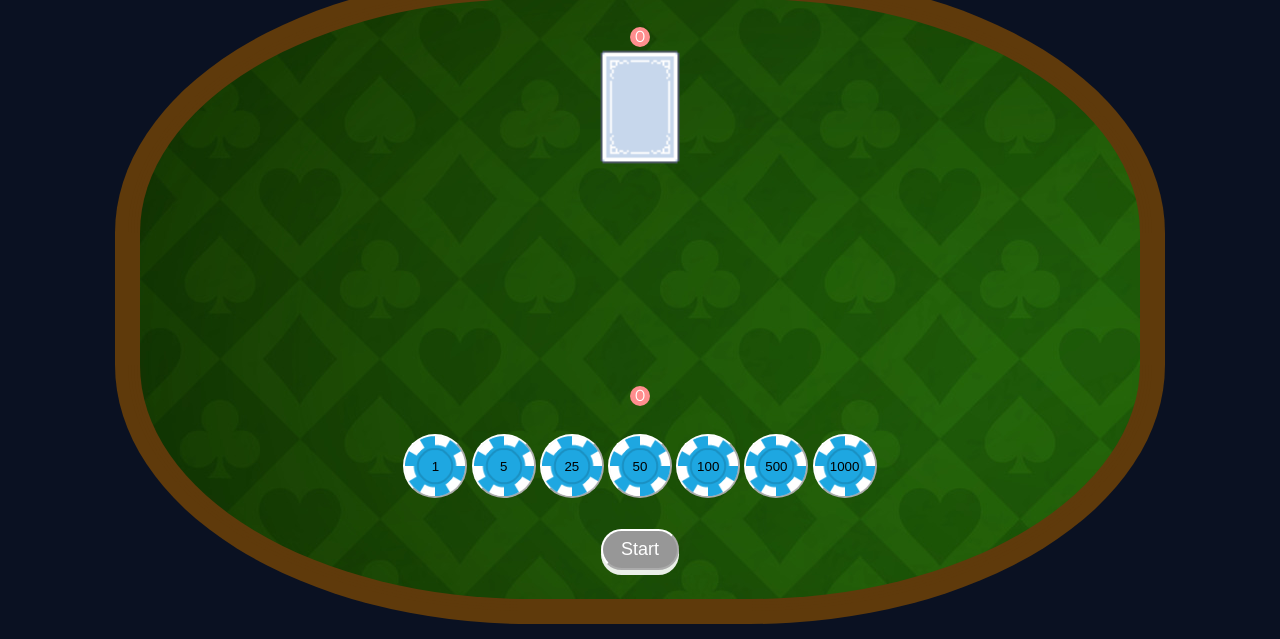
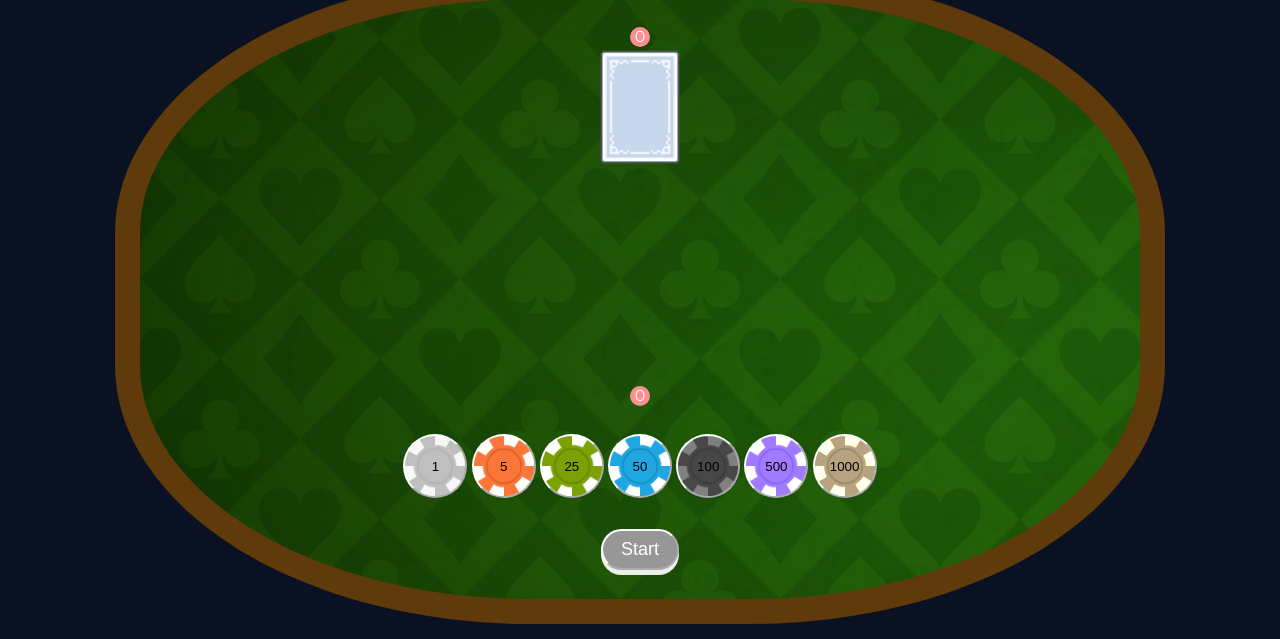
Before and after one commit to cda34-24-01/blackjack, a PHP site: page /table in a window 1280 px wide. Shown: the part 161-800 px from the top of the page. Run offline with PHP 8.4, Linux system fonts and the light colour scheme; the visitor is signed in with stand-in values (Sample User, id 1); data that the repository does not hold is empty.

Commit message:
cherching final issues

```diff
--- a/public/css/table.css
+++ b/public/css/table.css
@@ -96,6 +96,34 @@ nav img {
 .money_btn button img {
   background-size: cover;
   width: 100%;
+}
+
+.money_btn :nth-child(1) img {
+  filter: grayscale(10) opacity(0.5);
+}
+
+.money_btn :nth-child(2) img {
+  filter: hue-rotate(181deg);
+}
+
+.money_btn :nth-child(3) img {
+  filter: hue-rotate(241deg);
+}
+
+.money_btn :nth-child(4) img {
+  filter: hue-rotate(0deg);
+}
+
+.money_btn :nth-child(5) img {
+  filter: grayscale(1) brightness(0.5);
+}
+
+.money_btn :nth-child(6) img {
+  filter: hue-rotate(61deg);
+}
+
+.money_btn :nth-child(7) img {
+  filter: sepia();
 }
 
 .action_btn button {
--- a/views/table_view.php
+++ b/views/table_view.php
@@ -151,7 +151,6 @@ if (!isset($_SESSION['id'])) {
             <p> <!-- Message rendu depuis general.js --> </p>
             <div class="div">
                 <button id="btn_continue_game">Continuer</button>
-                <button id="btn_exit_game">Sortir</button>
             </div>
         </div>
     </div>
```
Also changed, not shown: public/js/general.js (+39 -21 lines).
